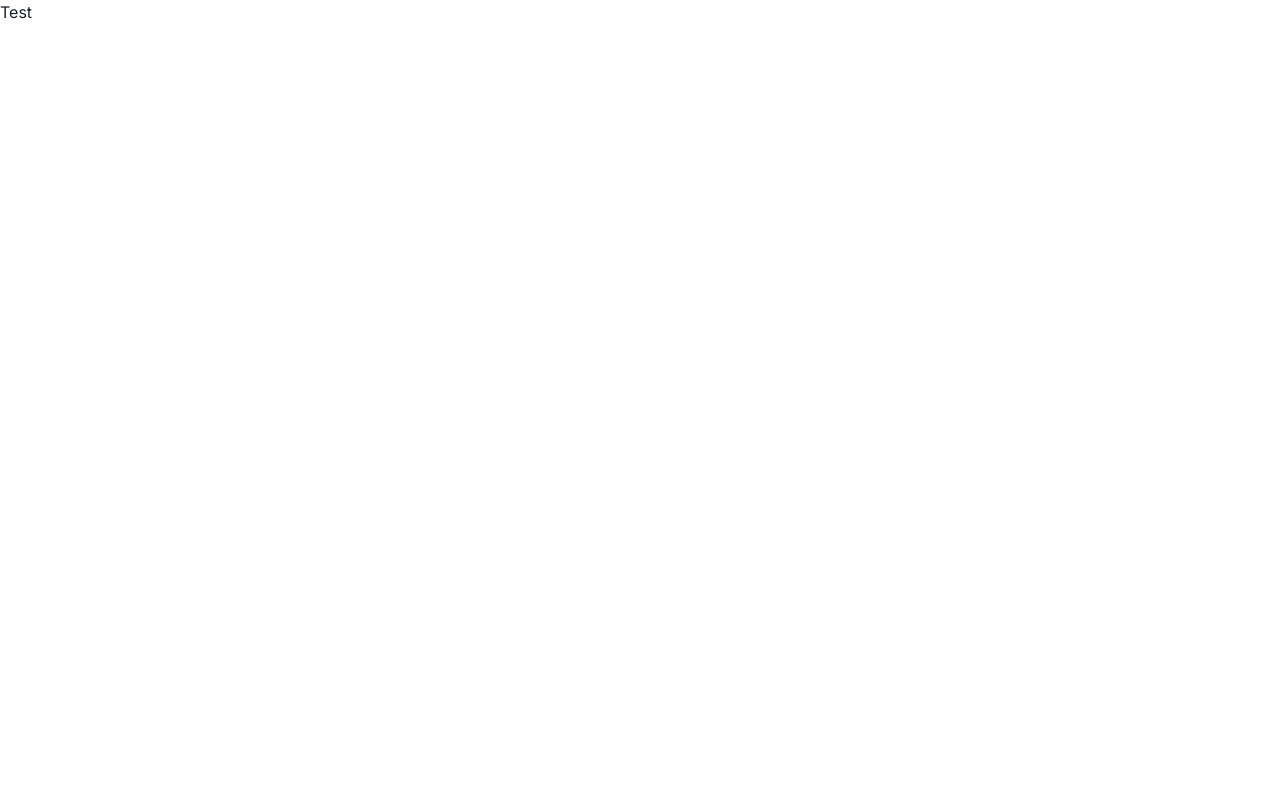
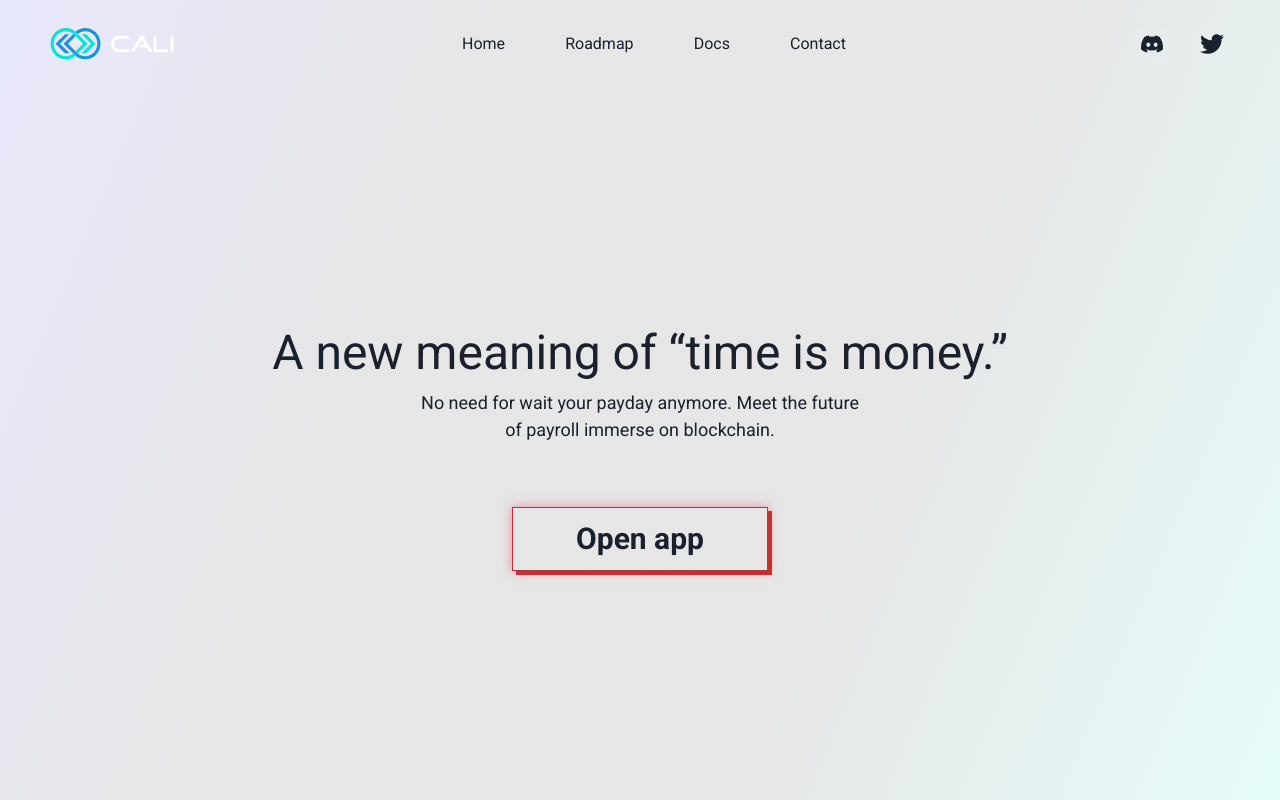
Before and after one commit to Pedrobourguignon/cali-finance, a Next.js app: page / in a window 1280 px wide. Built offline with nearby package versions, Linux system fonts and the light colour scheme.

Commit message:
feat: create landing page

```diff
--- a/components/Button/PrimaryButton.tsx
+++ b/components/Button/PrimaryButton.tsx
@@ -0,0 +1,30 @@
+import { Button, Flex } from '@chakra-ui/react'
+
+export const PrimaryButton = () => {
+	return (
+		<Flex boxShadow="0px 0px 10px rgba(232, 49, 81, 0.5)" mt="16">
+			<Flex
+				mt="1"
+				ml="1"
+				w="2xs"
+				h="16"
+				borderColor="red.600"
+				borderBottomWidth="0.25rem"
+				borderBottomStyle="solid"
+				borderRightWidth="0.25rem"
+				borderRightStyle="solid"
+				position="absolute"
+			/>
+			<Button
+				borderRadius="none"
+				w="2xs"
+				h="16"
+				variant="outline"
+				borderColor="red.600"
+				fontSize="3xl"
+			>
+				Open app
+			</Button>
+		</Flex>
+	)
+}
--- /dev/null
+++ b/components/Header/Header.tsx
@@ -0,0 +1,55 @@
+import { Flex, Icon, Img, Link } from '@chakra-ui/react'
+import { FaDiscord, FaTwitter } from 'react-icons/fa'
+import NextLink from 'next/link'
+export const Header = () => {
+	return (
+		<Flex justify="space-between" my="6" mx="12" align="center">
+			<Flex>
+				<NextLink href="/">
+					<Img src="/images/cali-logo-with-text.svg" w="32" h="8" />
+				</NextLink>
+			</Flex>
+			<Flex w="sm" justify="space-between">
+				<NextLink href="/">
+					<Link>Home</Link>
+				</NextLink>
+				<NextLink href="/">
+					<Link>Roadmap</Link>
+				</NextLink>
+				<NextLink href="/">
+					<Link>Docs</Link>
+				</NextLink>
+				<NextLink href="/">
+					<Link>Contact</Link>
+				</NextLink>
+			</Flex>
+			<Flex>
+				<Flex
+					w="10"
+					h="10"
+					bg="whiteAlpha.50"
+					borderRadius="full"
+					justify="center"
+					align="center"
+				>
+					<NextLink href="/">
+						<Icon as={FaDiscord} boxSize="6" />
+					</NextLink>
+				</Flex>
+				<Flex
+					ml="5"
+					w="10"
+					h="10"
+					bg="whiteAlpha.50"
+					borderRadius="full"
+					justify="center"
+					align="center"
+				>
+					<NextLink href="/">
+						<Icon as={FaTwitter} boxSize="6" />
+					</NextLink>
+				</Flex>
+			</Flex>
+		</Flex>
+	)
+}
--- /dev/null
+++ b/layouts/Background/Background.tsx
@@ -0,0 +1,19 @@
+import { Flex } from '@chakra-ui/react'
+import { Header } from 'components/Header/Header'
+
+interface IBackground {
+	children: React.ReactNode
+}
+
+export const Background: React.FC<IBackground> = ({ children }) => {
+	return (
+		<Flex
+			direction="column"
+			h="100vh"
+			background="linear-gradient(112.87deg, rgba(26, 29, 225, 0.1) 0%, rgba(16, 15, 18, 0.1) 32.29%, rgba(16, 15, 18, 0.1) 66.15%, rgba(2, 228, 209, 0.1) 100%);"
+		>
+			<Header />
+			{children}
+		</Flex>
+	)
+}
--- a/package.json
+++ b/package.json
@@ -16,7 +16,7 @@
     "next": "12.1.6",
     "react": "18.1.0",
     "react-dom": "18.1.0",
-    "react-icons": "^4.3.1"
+    "react-icons": "^4.4.0"
   },
   "devDependencies": {
     "@types/node": "17.0.31",
--- a/pages/_document.tsx
+++ b/pages/_document.tsx
@@ -23,7 +23,7 @@ class MyDocument extends Document {
 					<link rel="preconnect" href="https://fonts.googleapis.com" />
 					<link rel="preconnect" href="https://fonts.gstatic.com" />
 					<link
-						href="https://fonts.googleapis.com/css2?family=Inter:wght@100;200;300;400;500;600;700;800;900&display=swap"
+						href="https://fonts.googleapis.com/css2?family=Roboto:ital,wght@0,100;0,300;0,400;0,500;0,700;0,900;1,100;1,300;1,400;1,500;1,700;1,900&display=swap"
 						rel="stylesheet"
 					/>
 				</Head>
--- a/pages/index.tsx
+++ b/pages/index.tsx
@@ -1,8 +1,23 @@
 import { Flex } from '@chakra-ui/react'
+import { PrimaryButton } from 'components/Button/PrimaryButton'
+import { Background } from 'layouts/Background/Background'
 import type { NextPage } from 'next'
 
 const Home: NextPage = () => {
-	return <Flex>Test</Flex>
+	return (
+		<Background>
+			<Flex h="full" justify="center" align="center" direction="column">
+				<Flex fontSize="5xl" textAlign="center">
+					A new meaning of “time is money.”
+				</Flex>
+				<Flex fontSize="lg" w="md" textAlign="center">
+					No need for wait your payday anymore. Meet the future of payroll
+					immerse on blockchain.
+				</Flex>
+				<PrimaryButton />
+			</Flex>
+		</Background>
+	)
 }
 
 export default Home
--- a/styles/theme.ts
+++ b/styles/theme.ts
@@ -1,9 +1,9 @@
-import { extendTheme, ThemeConfig } from '@chakra-ui/react';
+import { extendTheme, ThemeConfig } from '@chakra-ui/react'
 
 const config: ThemeConfig = {
 	initialColorMode: 'dark',
 	useSystemColorMode: false,
-};
+}
 
 export const theme = extendTheme({
 	config,
@@ -17,7 +17,8 @@ export const theme = extendTheme({
 		},
 	},
 	fonts: {
-		heading: 'Inter',
-		body: 'Inter',
+		heading: 'Roboto',
+		body: 'Roboto',
+		mono: 'Roboto',
 	},
-});
+})
```
Also changed, not shown: components/Ball/Ball.tsx (added, +31 -0 lines), public/images/cali-logo-with-text.svg (added), 1 other file (tests, documents, lock files or other folders).
